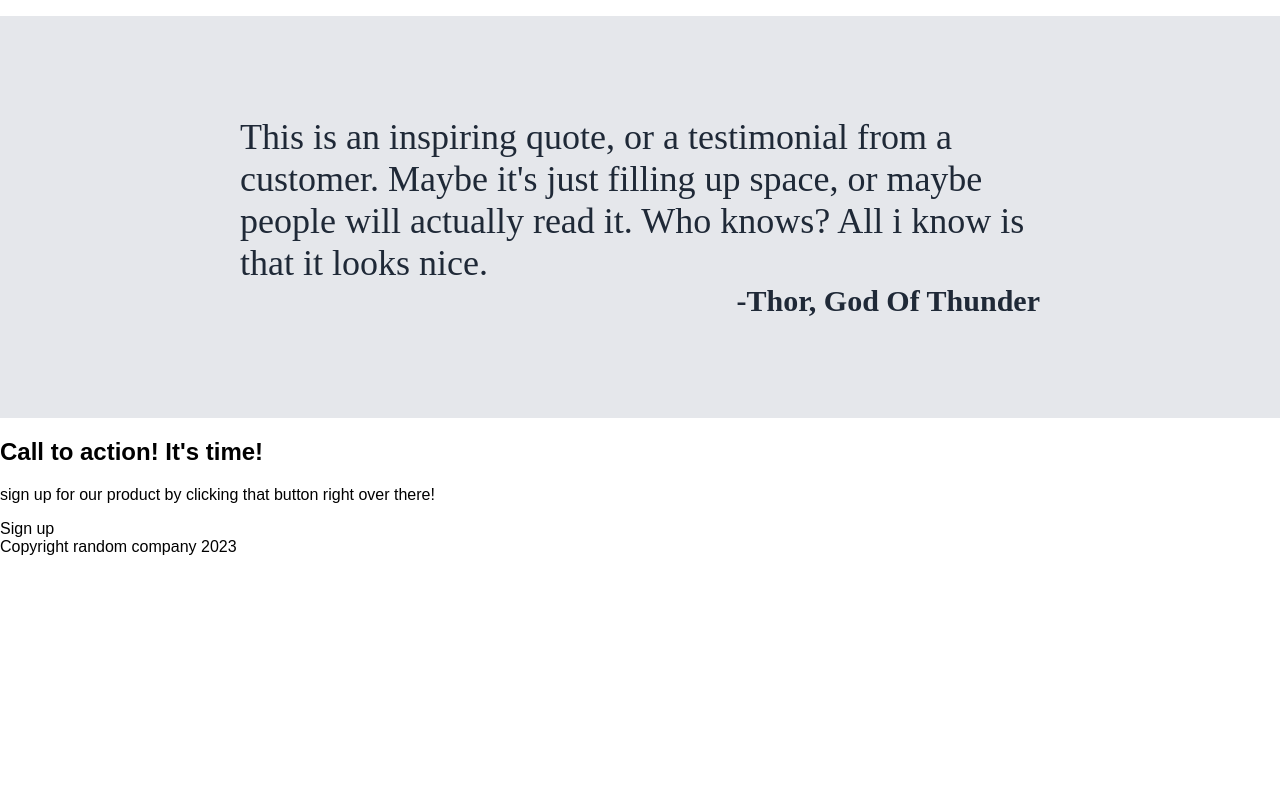
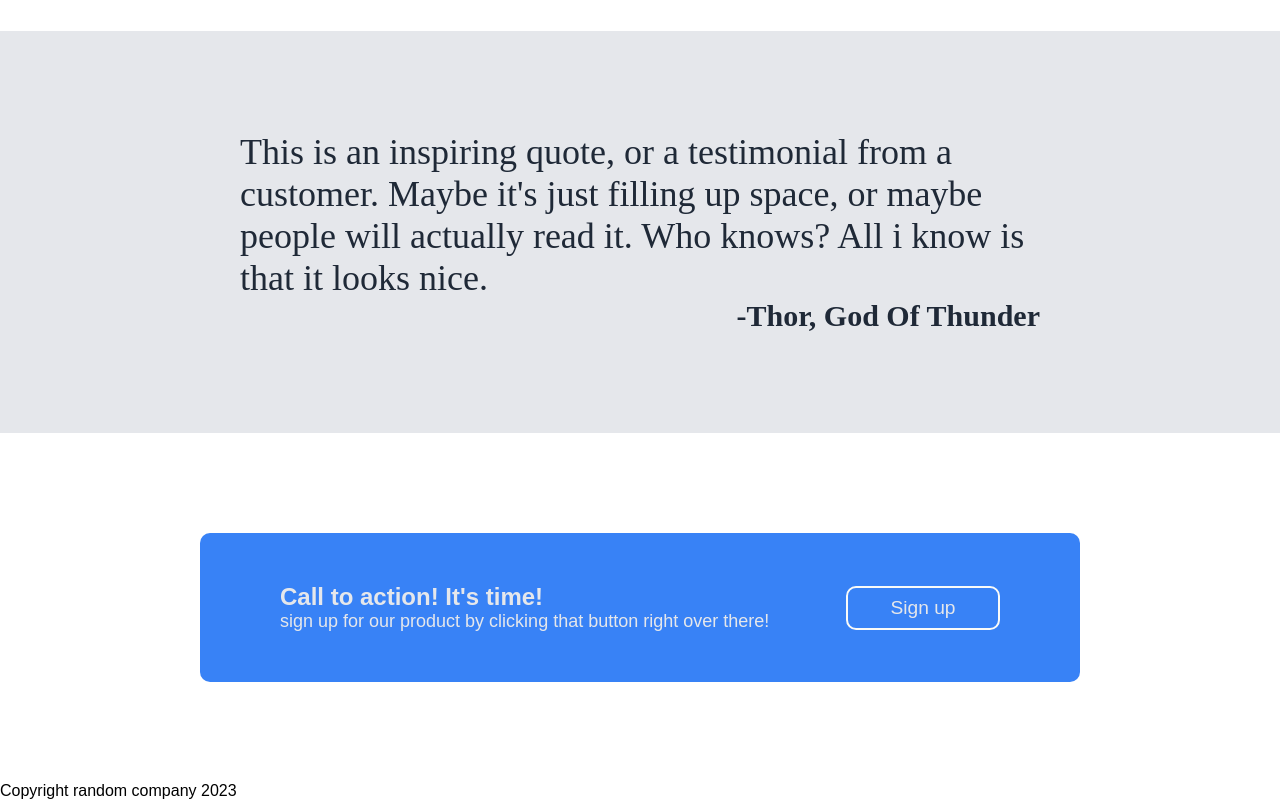
Before and after one commit to magmaeater/landing-page, a plain HTML site: page index.html in a window 1280 px wide. Shown: the part 1123-1923 px from the top of the page. Before the commit the page ends 1679 px from the top, so only its background shows below. Drawn offline with Linux system fonts and the light colour scheme.

Commit message:
write css for sign div

```diff
--- a/index.html
+++ b/index.html
@@ -56,8 +56,10 @@
 
     <div class="sign">
         <div class="card">
-            <h2>Call to action! It's time!</h2>
-            <p>sign up for our product by clicking that button right over there!</p>
+            <div class="card-description">
+                <h2>Call to action! It's time!</h2>
+                <p>sign up for our product by clicking that button right over there!</p>
+            </div>
             <div class="signup">Sign up</div>
         </div>
     </div>
--- a/main.css
+++ b/main.css
@@ -24,6 +24,7 @@ img
     background-color: #1f2937;
     color: #e5e7eb;
     font-size: 18px;
+    padding-top: 15px;
     padding-left: 340px;
     padding-right: 340px;
     gap: 30px;
@@ -169,3 +170,50 @@ img
     align-items: baseline;
     font-size: 30px;
 }
+
+.sign
+{
+    padding: 100px;
+    padding-left: 200px;
+    padding-right: 200px;
+}
+
+.card
+{
+    background-color: #3882F6;
+    color: #e5e7eb;
+    display: flex;
+    align-items: center;
+    flex-wrap: wrap;
+    border-radius: 10px;
+    padding-left: 80px;
+    padding-right: 80px;
+    padding-top: 50px;
+    padding-bottom: 50px;
+}
+
+.signup
+{
+    display: flex;
+    align-items: center;
+    justify-content: center;
+    margin-left: auto;
+    border: 2px solid #f9faf8;
+    border-radius: 10px;
+    height: 40px;
+    width: 150px;
+    font-size: larger;
+}
+
+.card-description
+p,
+h2
+{
+    margin: 0;
+}
+
+.card-description p
+{
+    font-size: large;
+    color:#e5e7eb;
+}
```
